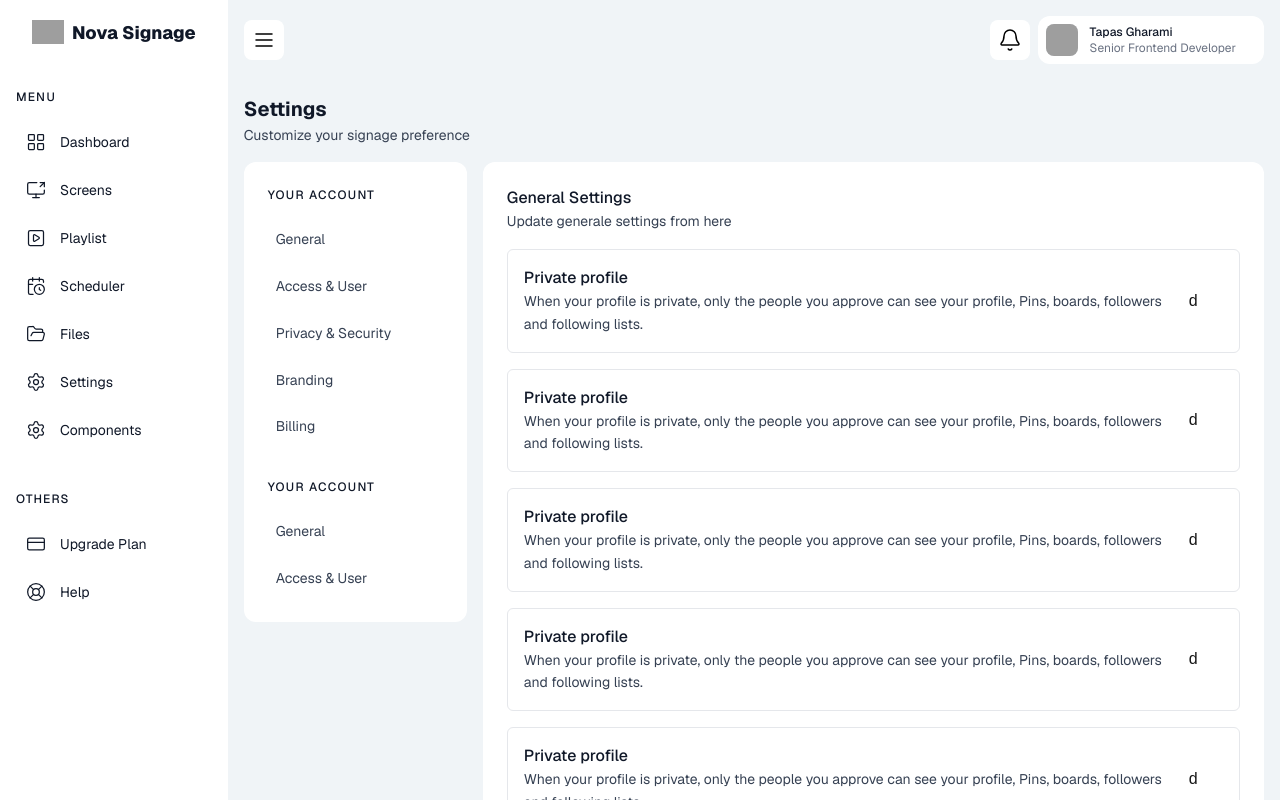
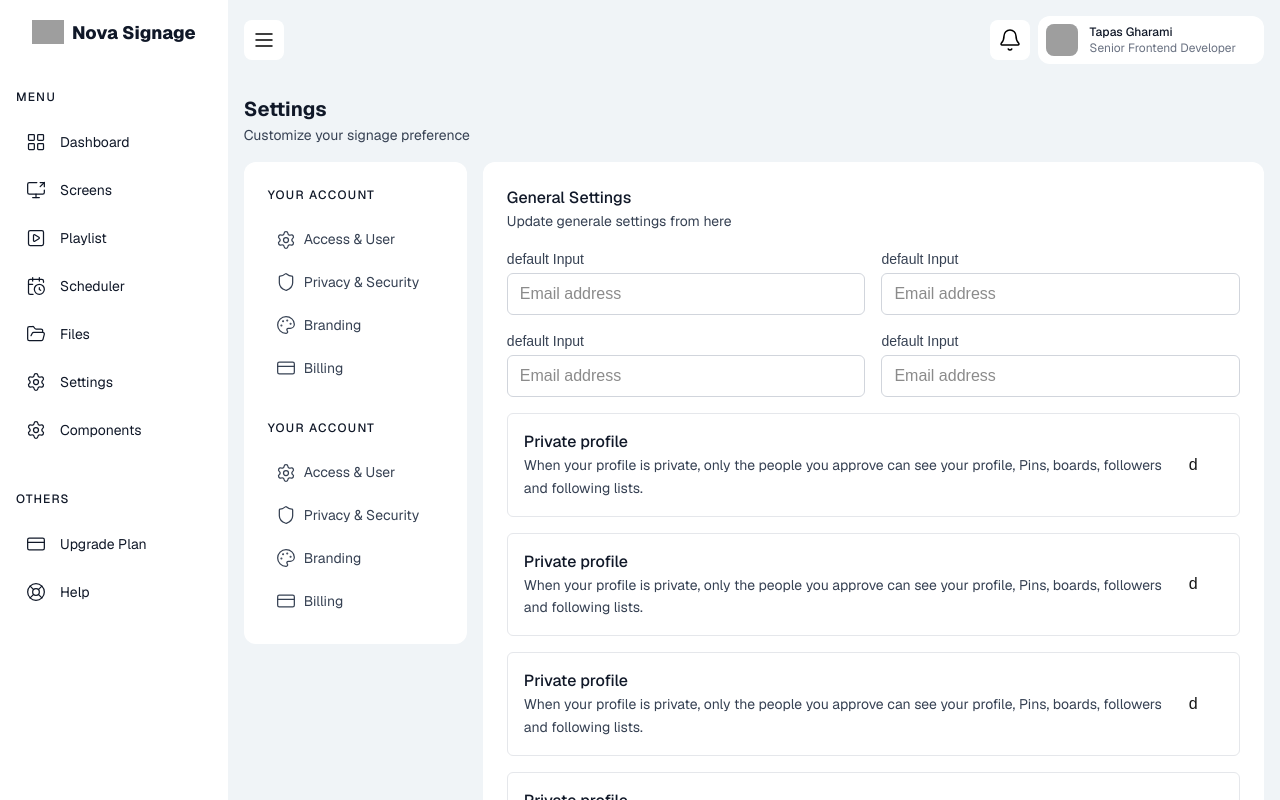
Before and after one commit to Mern-Tapas/signage-v2, a Next.js app: page /user/settings in a window 1280 px wide. Built offline with nearby package versions, Linux system fonts and the light colour scheme; grey boxes are pictures that could not be loaded.

Commit message:
udpate settings page

```diff
--- a/components/ui/custome/IconBox.tsx
+++ b/components/ui/custome/IconBox.tsx
@@ -32,7 +32,7 @@ const IconBox: React.FC<IconBoxProps> = ({
   className,
 }) => {
   const sizeStyles: Record<IconBoxSize, string> = {
-    xs: "w-6 h-6 text-xs",
+    xs: " text-xs",
     sm: "w-8 h-8 text-sm",
     md: "w-10 h-10 text-base",
     lg: "w-12 h-12 text-lg",
--- /dev/null
+++ b/components/ui/custome/NavLink.tsx
@@ -0,0 +1,76 @@
+"use client";
+
+import React from "react";
+import Link, { LinkProps } from "next/link";
+import clsx from "clsx";
+import IconBox from "@/components/ui/custome/IconBox"
+import { Typography } from "@/components/typography/typography";
+import { IconNode, LucideIcon, LucideProps } from "lucide-react";
+
+type NavLinkSize = "xs" | "sm" | "md" | "lg";
+type NavLinkRadius = "sm" | "md" | "lg" | "xl" | "full";
+
+export interface NavLinkProps extends LinkProps {
+  label: string;
+  icon?: LucideIcon; // Lucide icons
+  iconColor?: "primary" | "secondary" | "muted";
+  size?: NavLinkSize;
+  radius?: NavLinkRadius;
+  className?: string;
+}
+
+const NavLink: React.FC<NavLinkProps> = ({
+  href,
+  label,
+  icon: Icon,
+  iconColor = "secondary",
+  size = "md",
+  radius = "md",
+  className,
+  ...props
+}) => {
+  const sizeStyles: Record<NavLinkSize, string> = {
+    xs: "text-sm gap-2", // no padding
+    sm: "p-1.5 text-sm gap-2",
+    md: "p-2 text-base gap-2",
+    lg: "p-3 text-lg gap-3",
+  };
+
+  const radiusStyles: Record<NavLinkRadius, string> = {
+    sm: "rounded-sm",
+    md: "rounded-md",
+    lg: "rounded-lg",
+    xl: "rounded-xl",
+    full: "rounded-full",
+  };
+
+  return (
+    <Link
+      href={href}
+      className={clsx(
+        "flex items-center cursor-pointer transition-colors hover:bg-gray-100 dark:hover:bg-gray-800",
+        sizeStyles[size],
+        radiusStyles[radius],
+        className
+      )}
+      {...props}
+    >
+      {Icon && (
+        <IconBox
+          size="xs"
+          variant="transparant"
+          icon={Icon}
+          iconColor={iconColor}
+        />
+      )}
+      <Typography
+        variant={size === "xs" ? "caption" : "body2"}
+        color="secondary"
+      >
+        {label}
+      </Typography>
+    </Link>
+  );
+};
+
+export default NavLink;
--- a/components/ui/pages/UserSettings.tsx
+++ b/components/ui/pages/UserSettings.tsx
@@ -1,20 +1,30 @@
+'use client'
 import React from 'react'
 import Container from '@/components/layout/Container'
 import { Typography } from '@/components/typography/typography'
 import { Input } from '../custome/Input'
-import { Search } from 'lucide-react'
+import { CreditCard, Link2, Palette, PlusCircle, Search, Shield } from 'lucide-react'
 import Link from 'next/link'
 import IconBox from '../custome/IconBox'
 import { Settings } from 'lucide-react'
+import NavLink from '../custome/NavLink'
 function UserSettings() {
+
+    const menuItems = [
+        { label: 'Access & User', icon: Settings },
+        { label: 'Privacy & Security', icon: Shield },
+        { label: 'Branding', icon: Palette },
+        { label: 'Billing', icon: CreditCard },
+    ];
+
+
+
     return (
         <Container className='grid gap-4'>
             <Container className='flex items-center justify-between'>
                 <Container>
                     <Typography variant='h4' weight='bold'>Settings</Typography>
                     <Typography variant='body2' color='secondary'>Customize your signage preference</Typography>
-
-
                 </Container>
 
             </Container>
@@ -22,40 +32,27 @@ function UserSettings() {
                 <Container padding='lg' variant='primary' className='grid gap-8 self-start' radius='xl'>
                     <Container className='grid gap-4'>
                         <Typography variant='overline' weight='medium' className="">YOUR ACCOUNT</Typography>
-                        <Container className='grid gap-2'>
-                            <Link href={'/user/components'} className="p-2 flex items-center cursor-pointer gap-1 hover:bg-gray-100 rounded-md transition-bg">
-                                {/* <IconBox size='md' variant='transparant' icon={Settings} /> */}
-                                <Typography variant='body2' color='secondary' className="">General</Typography>
-                            </Link>
-                            <Link href={'/user/components'} className="p-2 flex items-center cursor-pointer gap-1 hover:bg-gray-100 rounded-md transition-bg">
-                                {/* <IconBox size='md' variant='transparant' icon={Settings} /> */}
-                                <Typography variant='body2' color='secondary' className="">Access & User</Typography>
-                            </Link>
-                            <Link href={'/user/components'} className="p-2 flex items-center cursor-pointer gap-1 hover:bg-gray-100 rounded-md transition-bg">
-                                {/* <IconBox size='md' variant='transparant' icon={Settings} /> */}
-                                <Typography variant='body2' color='secondary' className="">Privacy & Security</Typography>
-                            </Link>
-                            <Link href={'/user/components'} className="p-2 flex items-center cursor-pointer gap-1 hover:bg-gray-100 rounded-md transition-bg">
-                                {/* <IconBox size='md' variant='transparant' icon={Settings} /> */}
-                                <Typography variant='body2' color='secondary' className="">Branding</Typography>
-                            </Link>
-                            <Link href={'/user/components'} className="p-2 flex items-center cursor-pointer gap-1 hover:bg-gray-100 rounded-md transition-bg">
-                                {/* <IconBox size='md' variant='transparant' icon={Settings} /> */}
-                                <Typography variant='body2' color='secondary' className="">Billing</Typography>
-                            </Link>
+                        <Container className='grid gap-1'>
+
+
+
+                            {menuItems.map(({ label, icon: Icon },index) => (
+
+                                <NavLink key={index} href={"/"} icon={Icon} label={label} />
+                            ))}
+
+
                         </Container>
                     </Container>
                     <Container className='grid gap-4'>
                         <Typography variant='overline' weight='medium' className="">YOUR ACCOUNT</Typography>
-                        <Container className='grid gap-2'>
-                            <Link href={'/user/components'} className="p-2 flex items-center cursor-pointer gap-1 hover:bg-gray-100 rounded-md transition-bg">
-                                {/* <IconBox size='md' variant='transparant' icon={Settings} /> */}
-                                <Typography variant='body2' color='secondary' className="">General</Typography>
-                            </Link>
-                            <Link href={'/user/components'} className="p-2 flex items-center cursor-pointer gap-1 hover:bg-gray-100 rounded-md transition-bg">
-                                {/* <IconBox size='md' variant='transparant' icon={Settings} /> */}
-                                <Typography variant='body2' color='secondary' className="">Access & User</Typography>
-                            </Link>
+                        <Container className='grid gap-1'>
+
+                             {menuItems.map(({ label, icon: Icon },index) => (
+
+                                <NavLink key={index} href={"/"} icon={Icon} label={label} />
+                            ))}
+
 
                         </Container>
                     </Container>
@@ -66,6 +63,30 @@ function UserSettings() {
                         <Typography variant='body2' color='secondary'>Update generale settings from here</Typography>
 
                     </Container>
+
+                    <Container className='grid grid-cols-2 gap-4'>
+                        <Input
+                            label="default Input"
+                            variant="default"
+                            placeholder="Email address"
+                        />
+                        <Input
+                            label="default Input"
+                            variant="default"
+                            placeholder="Email address"
+                        />
+                        <Input
+                            label="default Input"
+                            variant="default"
+                            placeholder="Email address"
+                        />
+                        <Input
+                            label="default Input"
+                            variant="default"
+                            placeholder="Email address"
+                        />
+                    </Container>
+
                     <Container variant='outline' padding='md' radius='md' className='flex gap-4 items-center'>
                         <Container>
                             <Typography variant='h6' weight='medium'>Private profile</Typography>
@@ -84,33 +105,7 @@ function UserSettings() {
                             d
                         </Container>
                     </Container>
-                    <Container variant='outline' padding='md' radius='md' className='flex gap-4 items-center'>
-                        <Container>
-                            <Typography variant='h6' weight='medium'>Private profile</Typography>
-                            <Typography variant='body2' color='secondary'>When your profile is private, only the people you approve can see your profile, Pins, boards, followers and following lists.</Typography>
-                        </Container>
-                        <Container className='w-10'>
-                            d
-                        </Container>
-                    </Container>
-                    <Container variant='outline' padding='md' radius='md' className='flex gap-4 items-center'>
-                        <Container>
-                            <Typography variant='h6' weight='medium'>Private profile</Typography>
-                            <Typography variant='body2' color='secondary'>When your profile is private, only the people you approve can see your profile, Pins, boards, followers and following lists.</Typography>
-                        </Container>
-                        <Container className='w-10'>
-                            d
-                        </Container>
-                    </Container>
-                    <Container variant='outline' padding='md' radius='md' className='flex gap-4 items-center'>
-                        <Container>
-                            <Typography variant='h6' weight='medium'>Private profile</Typography>
-                            <Typography variant='body2' color='secondary'>When your profile is private, only the people you approve can see your profile, Pins, boards, followers and following lists.</Typography>
-                        </Container>
-                        <Container className='w-10'>
-                            d
-                        </Container>
-                    </Container>
+
                     <Container variant='outline' padding='md' radius='md' className='flex gap-4 items-center'>
                         <Container>
                             <Typography variant='h6' weight='medium'>Private profile</Typography>
```
